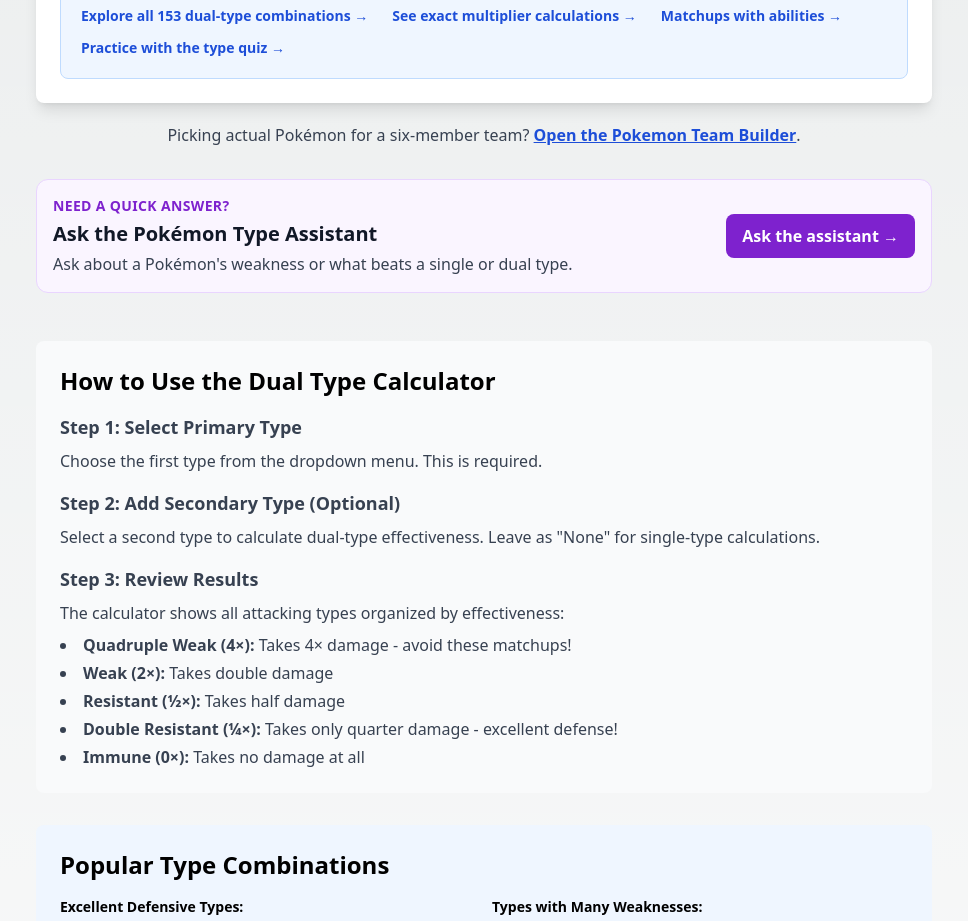
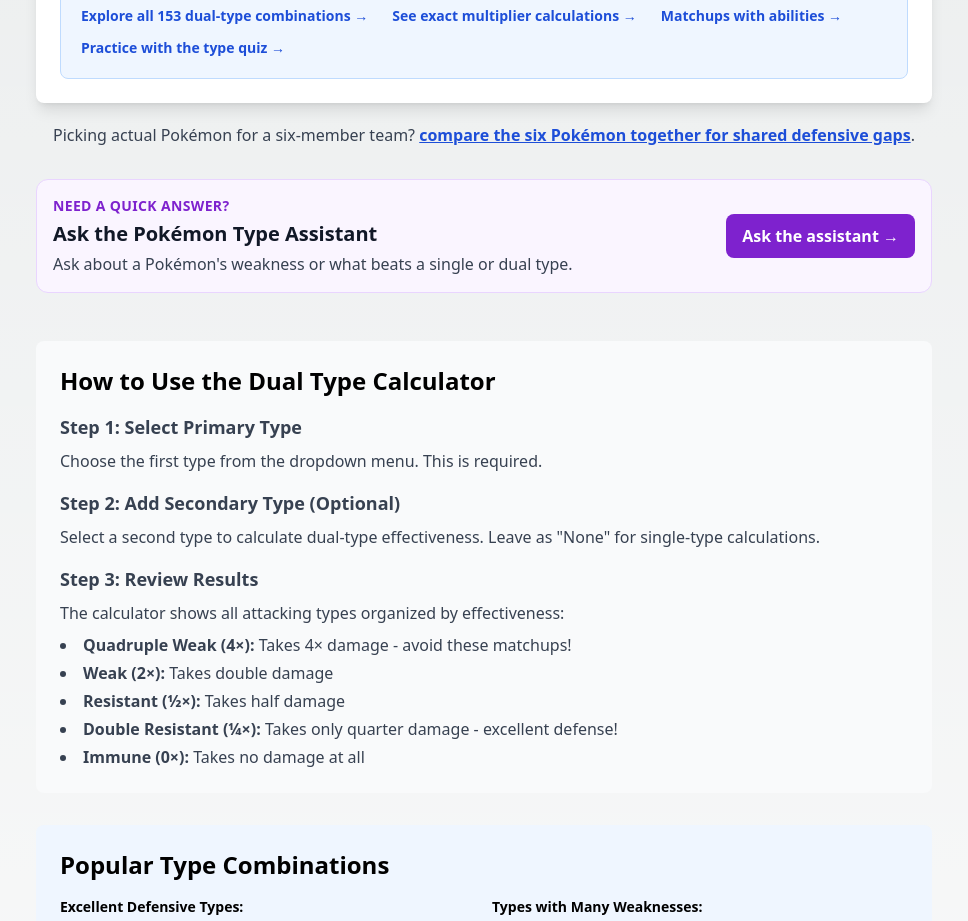
Before and after one commit to lincyang720/type-chart-calculator, a Next.js app: page /calculator in a window 1280 px wide. Shown: the part 2520-3441 px from the top of the page, without its empty margins (156-1124 px from the left). Built offline with nearby package versions, Linux system fonts and the light colour scheme.

Commit message:
seo: add contextual team builder link in app/calculator/page.tsx

```diff
--- a/app/calculator/page.tsx
+++ b/app/calculator/page.tsx
@@ -70,7 +70,7 @@ export default function CalculatorPage() {
 
         <p className="mt-5 text-center text-gray-700">
           Picking actual Pokémon for a six-member team?{' '}
-          <a href="/team-builder" className="font-semibold text-blue-700 underline">Open the Pokemon Team Builder</a>.
+          <a href="/team-builder" className="font-semibold text-blue-700 underline">compare the six Pokémon together for shared defensive gaps</a>.
         </p>
 
         <div className="mt-8">
```
